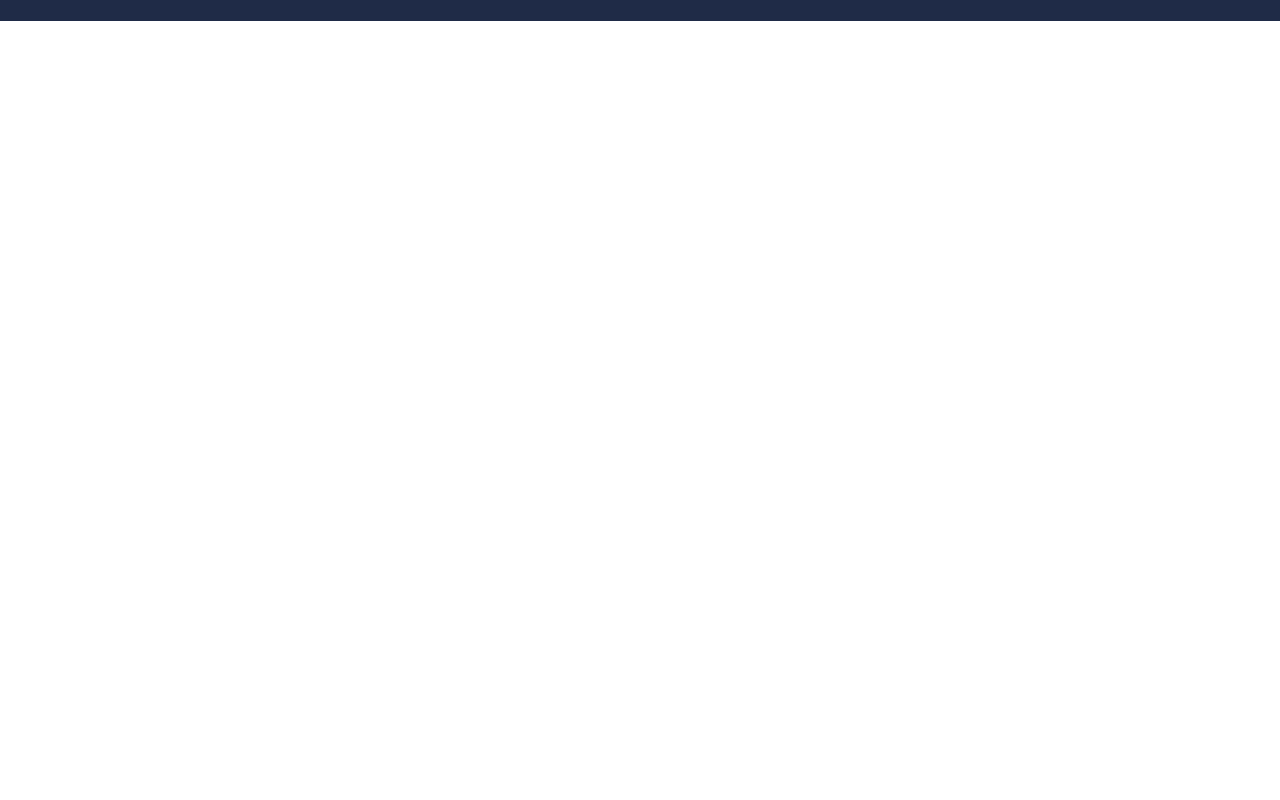
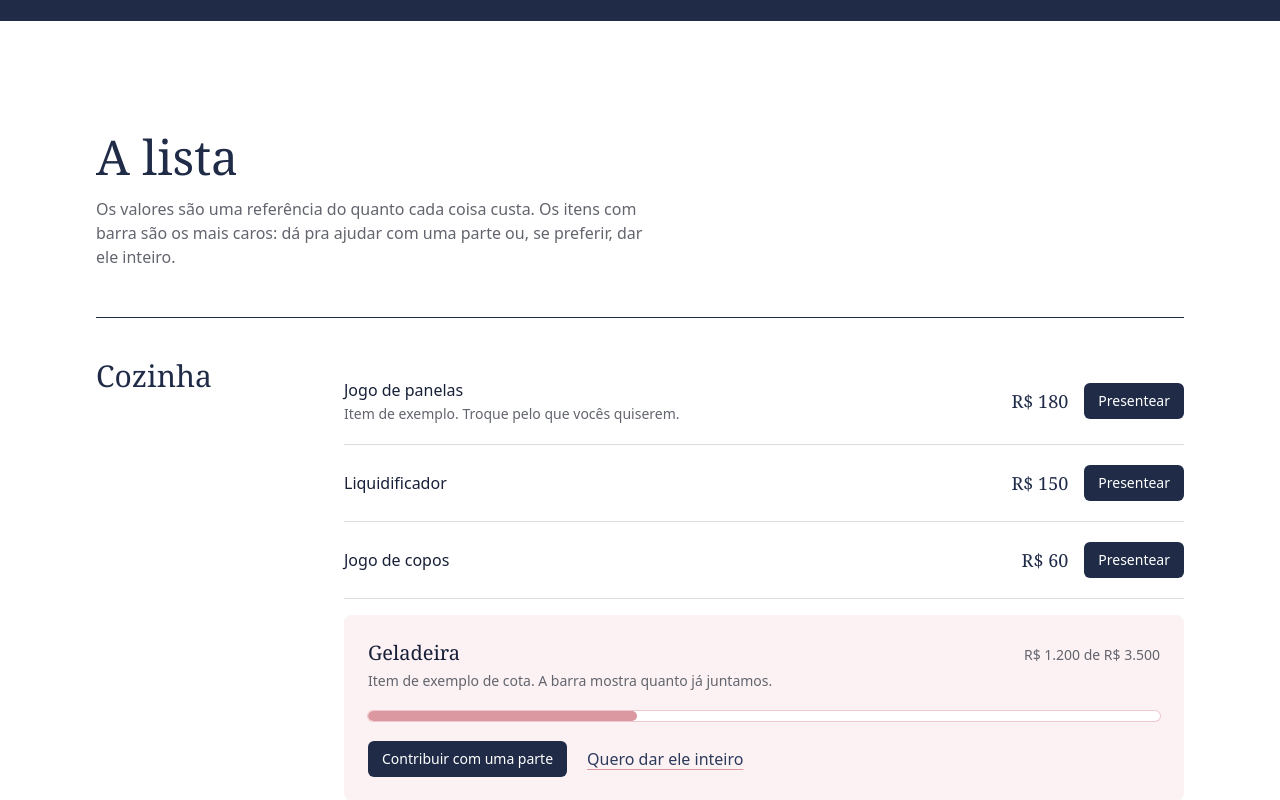
Before and after one commit to Lolita0000/cha-casa-nova, a React (Vite) app: page / in a window 1280 px wide. Shown: the part 660-1460 px from the top of the page. Before the commit the page ends 800 px from the top, so only its background shows below. Built offline with nearby package versions, Linux system fonts and the light colour scheme.

Commit message:
feat(gifts): render gift list grouped by room

```diff
--- a/src/app/App.tsx
+++ b/src/app/App.tsx
@@ -1,6 +1,7 @@
 import { rooms } from '@/data/rooms'
 import { gifts } from '@/data/gifts'
 import { groupGiftsByRoom } from '@/data/selectors'
+import { GiftList } from '@/features/gifts/GiftList'
 import { Hero } from '@/features/hero/Hero'
 
 const giftsByRoom = groupGiftsByRoom(rooms, gifts)
@@ -10,7 +11,9 @@ export function App() {
   return (
     <>
       <Hero activeRoomIds={activeRoomIds} />
-      <main />
+      <main>
+        <GiftList giftsByRoom={giftsByRoom} onGive={() => {}} onReserve={() => {}} />
+      </main>
     </>
   )
 }
--- a/src/components/ui/Button.tsx
+++ b/src/components/ui/Button.tsx
@@ -1,38 +1,6 @@
 import type { ComponentPropsWithoutRef } from 'react'
 
-type ButtonVariant = 'primary' | 'secondary' | 'ghost'
-type ButtonSize = 'sm' | 'md'
-
-const variantClasses: Record<ButtonVariant, string> = {
-  primary:
-    'bg-ink-800 text-white hover:bg-ink-700 disabled:bg-concrete-200 disabled:text-concrete-600',
-  secondary:
-    'border border-ink-800 text-ink-800 hover:bg-ink-50 disabled:border-concrete-200 disabled:text-concrete-400',
-  ghost: 'text-ink-700 underline decoration-blush-400 underline-offset-4 hover:text-ink-900',
-}
-
-const sizeClasses: Record<ButtonSize, string> = {
-  sm: 'h-9 px-3.5 text-sm',
-  md: 'h-11 px-5 text-[0.95rem]',
-}
-
-interface ButtonStyleOptions {
-  variant?: ButtonVariant
-  size?: ButtonSize
-  className?: string
-}
-
-/** Shared so links that look like buttons stay consistent. */
-export function buttonClassName({
-  variant = 'primary',
-  size = 'md',
-  className = '',
-}: ButtonStyleOptions = {}) {
-  const base =
-    'inline-flex items-center justify-center gap-2 rounded-md font-medium transition-colors disabled:cursor-not-allowed'
-  const sizing = variant === 'ghost' ? '' : sizeClasses[size]
-  return `${base} ${sizing} ${variantClasses[variant]} ${className}`
-}
+import { buttonClassName, type ButtonStyleOptions } from './buttonStyles'
 
 type ButtonProps = ComponentPropsWithoutRef<'button'> & ButtonStyleOptions
 
--- /dev/null
+++ b/src/components/ui/buttonStyles.ts
@@ -0,0 +1,33 @@
+export type ButtonVariant = 'primary' | 'secondary' | 'ghost'
+export type ButtonSize = 'sm' | 'md'
+
+const variantClasses: Record<ButtonVariant, string> = {
+  primary:
+    'bg-ink-800 text-white hover:bg-ink-700 disabled:bg-concrete-200 disabled:text-concrete-600',
+  secondary:
+    'border border-ink-800 text-ink-800 hover:bg-ink-50 disabled:border-concrete-200 disabled:text-concrete-400',
+  ghost: 'text-ink-700 underline decoration-blush-400 underline-offset-4 hover:text-ink-900',
+}
+
+const sizeClasses: Record<ButtonSize, string> = {
+  sm: 'h-9 px-3.5 text-sm',
+  md: 'h-11 px-5 text-[0.95rem]',
+}
+
+export interface ButtonStyleOptions {
+  variant?: ButtonVariant
+  size?: ButtonSize
+  className?: string
+}
+
+/** Shared so links that look like buttons stay consistent. */
+export function buttonClassName({
+  variant = 'primary',
+  size = 'md',
+  className = '',
+}: ButtonStyleOptions = {}) {
+  const base =
+    'inline-flex items-center justify-center gap-2 rounded-md font-medium transition-colors disabled:cursor-not-allowed'
+  const sizing = variant === 'ghost' ? '' : sizeClasses[size]
+  return `${base} ${sizing} ${variantClasses[variant]} ${className}`
+}
--- /dev/null
+++ b/src/features/gifts/GiftList.tsx
@@ -0,0 +1,41 @@
+import { Container } from '@/components/ui/Container'
+import type { RoomWithGifts } from '@/data/selectors'
+
+import { RoomSection } from './RoomSection'
+import type { GiftActions } from './types'
+
+interface GiftListProps extends GiftActions {
+  giftsByRoom: RoomWithGifts[]
+}
+
+export function GiftList({ giftsByRoom, onGive, onReserve }: GiftListProps) {
+  return (
+    <section aria-labelledby="gift-list-title" className="py-20 md:py-28">
+      <Container>
+        <h2 id="gift-list-title" className="font-display text-4xl text-ink-800 sm:text-5xl">
+          A lista
+        </h2>
+        <p className="mt-4 mb-12 max-w-[60ch] text-concrete-600">
+          Os valores são uma referência do quanto cada coisa custa. Os itens com barra são os mais
+          caros: dá pra ajudar com uma parte ou, se preferir, dar ele inteiro.
+        </p>
+
+        {giftsByRoom.length > 0 ? (
+          giftsByRoom.map(({ room, gifts }) => (
+            <RoomSection
+              key={room.id}
+              room={room}
+              gifts={gifts}
+              onGive={onGive}
+              onReserve={onReserve}
+            />
+          ))
+        ) : (
+          <p className="rounded-lg border border-dashed border-concrete-400 p-8 text-concrete-600">
+            A lista ainda está sendo montada. Volte daqui a pouquinho.
+          </p>
+        )}
+      </Container>
+    </section>
+  )
+}
--- /dev/null
+++ b/src/features/gifts/PooledGiftCard.tsx
@@ -0,0 +1,53 @@
+import { Button } from '@/components/ui/Button'
+import { ProgressBar } from '@/components/ui/ProgressBar'
+import { getProgress, isFunded } from '@/data/selectors'
+import { formatCentsShort } from '@/lib/format/currency'
+import type { PooledGift } from '@/types/gift'
+
+interface PooledGiftCardProps {
+  gift: PooledGift
+  onContribute: (gift: PooledGift) => void
+  onReserve: (gift: PooledGift) => void
+}
+
+export function PooledGiftCard({ gift, onContribute, onReserve }: PooledGiftCardProps) {
+  const progress = getProgress(gift)
+  const funded = isFunded(gift)
+
+  return (
+    <li className="my-4 rounded-lg bg-blush-50 p-5 sm:p-6">
+      <div className="flex flex-wrap items-baseline justify-between gap-x-4 gap-y-1">
+        <h4 className="font-display text-xl text-ink-900">{gift.name}</h4>
+        {!gift.reservedBy && (
+          <p className="text-sm text-concrete-600 tabular-nums">
+            {formatCentsShort(gift.raisedInCents)} de {formatCentsShort(gift.goalInCents)}
+          </p>
+        )}
+      </div>
+
+      {gift.description && <p className="mt-1 text-sm text-concrete-600">{gift.description}</p>}
+
+      {gift.reservedBy ? (
+        <p className="mt-5 border-l-2 border-blush-400 pl-3 text-ink-800">
+          {gift.reservedBy} vai dar esse pra gente.
+        </p>
+      ) : funded ? (
+        <p className="mt-5 border-l-2 border-blush-400 pl-3 text-ink-800">
+          Conseguimos! Obrigado a todo mundo que ajudou.
+        </p>
+      ) : (
+        <>
+          <ProgressBar value={progress} label={`Arrecadado para ${gift.name}`} className="mt-5" />
+          <div className="mt-5 flex flex-wrap items-center gap-x-5 gap-y-3">
+            <Button size="sm" onClick={() => onContribute(gift)}>
+              Contribuir com uma parte
+            </Button>
+            <Button variant="ghost" onClick={() => onReserve(gift)}>
+              Quero dar ele inteiro
+            </Button>
+          </div>
+        </>
+      )}
+    </li>
+  )
+}
--- /dev/null
+++ b/src/features/gifts/RoomSection.tsx
@@ -0,0 +1,36 @@
+import type { RoomWithGifts } from '@/data/selectors'
+
+import { PooledGiftCard } from './PooledGiftCard'
+import { getRoomAnchor } from './roomAnchor'
+import { SimpleGiftRow } from './SimpleGiftRow'
+import type { GiftActions } from './types'
+
+type RoomSectionProps = RoomWithGifts & GiftActions
+
+export function RoomSection({ room, gifts, onGive, onReserve }: RoomSectionProps) {
+  const headingId = `${getRoomAnchor(room.id)}-title`
+
+  return (
+    <section
+      id={getRoomAnchor(room.id)}
+      aria-labelledby={headingId}
+      className="scroll-mt-6 border-t border-ink-800 py-10 md:grid md:grid-cols-[13rem_1fr] md:gap-10"
+    >
+      <div className="mb-4 md:mb-0">
+        <h3 id={headingId} className="font-display text-3xl text-ink-800 md:sticky md:top-8">
+          {room.name}
+        </h3>
+      </div>
+
+      <ul>
+        {gifts.map((gift) =>
+          gift.kind === 'simple' ? (
+            <SimpleGiftRow key={gift.id} gift={gift} onGive={onGive} />
+          ) : (
+            <PooledGiftCard key={gift.id} gift={gift} onContribute={onGive} onReserve={onReserve} />
+          ),
+        )}
+      </ul>
+    </section>
+  )
+}
--- /dev/null
+++ b/src/features/gifts/SimpleGiftRow.tsx
@@ -0,0 +1,36 @@
+import { Button } from '@/components/ui/Button'
+import { formatCentsShort } from '@/lib/format/currency'
+import type { SimpleGift } from '@/types/gift'
+
+interface SimpleGiftRowProps {
+  gift: SimpleGift
+  onGive: (gift: SimpleGift) => void
+}
+
+export function SimpleGiftRow({ gift, onGive }: SimpleGiftRowProps) {
+  return (
+    <li className="flex items-center gap-4 border-b border-concrete-200 py-5 last:border-b-0">
+      {gift.imageUrl && (
+        <img
+          src={gift.imageUrl}
+          alt=""
+          loading="lazy"
+          className="size-16 shrink-0 rounded-md bg-concrete-100 object-cover"
+        />
+      )}
+
+      <div className="min-w-0 flex-1">
+        <h4 className="font-medium text-ink-900">{gift.name}</h4>
+        {gift.description && <p className="mt-0.5 text-sm text-concrete-600">{gift.description}</p>}
+      </div>
+
+      <p className="shrink-0 font-display text-lg text-ink-800 tabular-nums">
+        {formatCentsShort(gift.priceInCents)}
+      </p>
+
+      <Button size="sm" onClick={() => onGive(gift)} aria-label={`Presentear: ${gift.name}`}>
+        Presentear
+      </Button>
+    </li>
+  )
+}
--- /dev/null
+++ b/src/features/gifts/types.ts
@@ -0,0 +1,6 @@
+import type { Gift, PooledGift } from '@/types/gift'
+
+export interface GiftActions {
+  onGive: (gift: Gift) => void
+  onReserve: (gift: PooledGift) => void
+}
```
